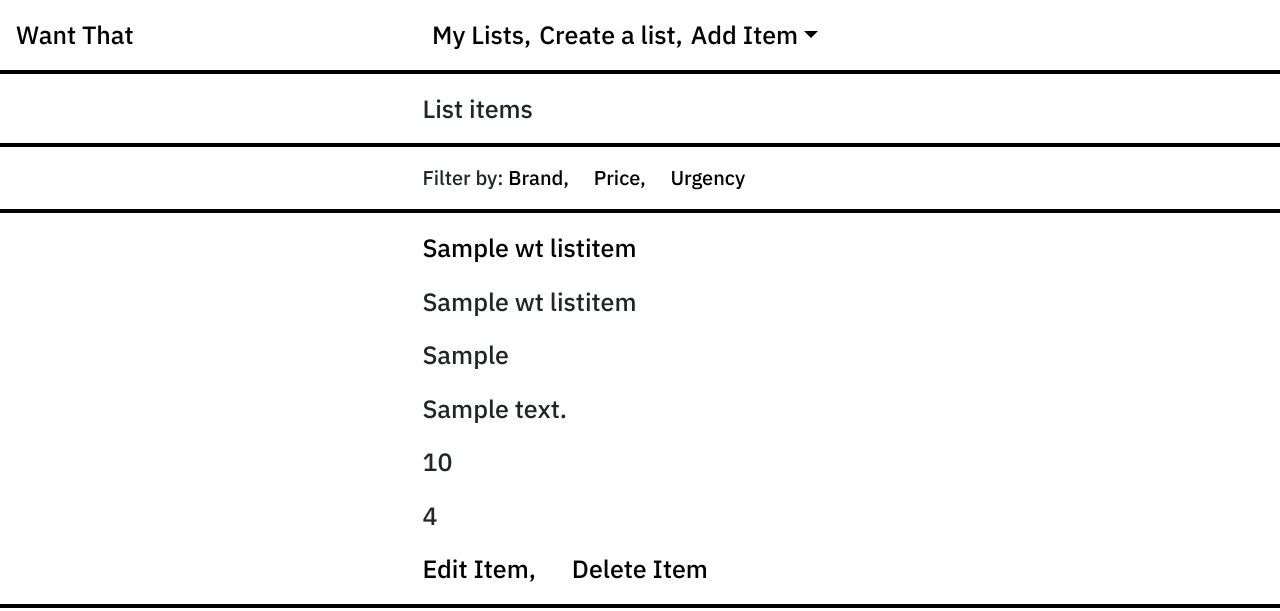
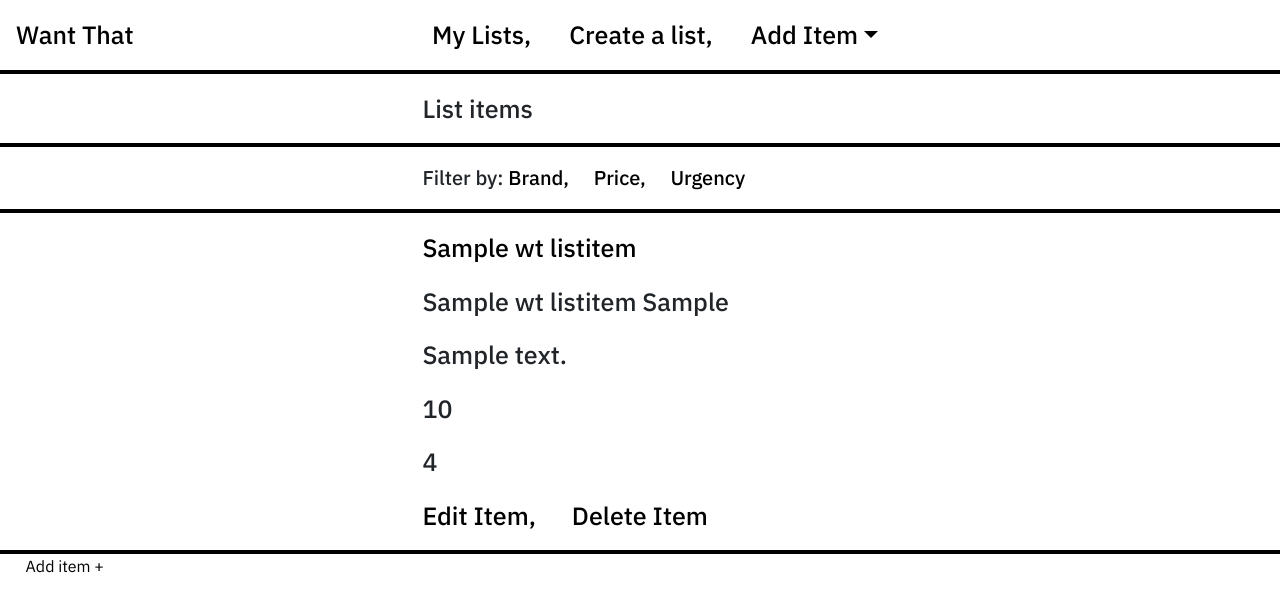
Before and after one commit to trisdauvergne/milestone-project-03, a Flask app: page /listitems in a window 1280 px wide. Shown: the top 611 px of the page. Run offline with Flask 2, Linux system fonts and the light colour scheme; a database or web service that is not in the repository returns one stand-in record (values such as "Sample title"); some libraries are stand-ins or nearby versions.

Commit message:
200413 - 16:45 style: updated colours and small tweaks to styling

```diff
--- a/static/css/style.css
+++ b/static/css/style.css
@@ -171,7 +171,7 @@
 }
 
 .list-name:hover {
-    background-color: #f5489a;
+    background-color:#fdb8d4;
 }
 
 /* Responsive navbar from W3 Schools */
--- a/templates/base.html
+++ b/templates/base.html
@@ -33,10 +33,10 @@
                                     <a class="nav-link mylists-link" href="{{ url_for('mylists') }}">My Lists,</a>
                                 </li>
                                 <li class="nav-item inline">
-                                    <a class="nav-link extra-padding-left createlist-link" href="{{ url_for('newlist') }}">Create a list,</a>
+                                    <a class="nav-link createlist-link left-padding" href="{{ url_for('newlist') }}">Create a list,</a>
                                 </li>
                                 <li class="nav-item dropdown inline">
-                                    <a class="nav-link dropdown-toggle extra-padding-left additem-link" href="#" id="navbarDropdownMenuLink"
+                                    <a class="nav-link dropdown-toggle  additem-link left-padding" href="#" id="navbarDropdownMenuLink"
                                         data-toggle="dropdown" aria-haspopup="true" aria-expanded="false">
                                         Add Item</a>
                                     <div class="dropdown-menu" aria-labelledby="navbarDropdownMenuLink">
--- a/templates/listitems.html
+++ b/templates/listitems.html
@@ -20,8 +20,8 @@
 			{% for item in collection %}
 			<div class="mylist-container">
 				<a href="" class="list-name">{{ item.list_name }}</a>
-				<p class="padding-top">{{ item.brand_name }}</p>
-				<p>{{ item.product_type }}</p>
+				<p class="padding-top">{{ item.brand_name }} {{ item.product_type }}</p>
+				<!-- <p>{{ item.product_type }}</p> -->
 				<p>{{ item.item_description }}</p>
 				<p>{{ item.item_price }}</p>
 				<p>{{ item.need_rating }}</p>
--- a/templates/mylists.html
+++ b/templates/mylists.html
@@ -18,7 +18,7 @@
 		<div class="col-12">
 			{% for name in collection %}
 			<div class="mylist-container">
-				<a href="{{ url_for('listitems') }}">{{ name.list_name }}</a>
+				<a href="{{ url_for('listitems') }}" class="list-name">{{ name.list_name }}</a>
 				<p class="padding-top">No of items (link to count function)</p>
 				<a href="{{ url_for('editlist', list_id=name._id) }}" class="edit-button">Edit list,</a>
 				<a href="{{ url_for('deletelist', list_id=name._id) }}" class="delete-button left-padding">Delete List</a>
```
